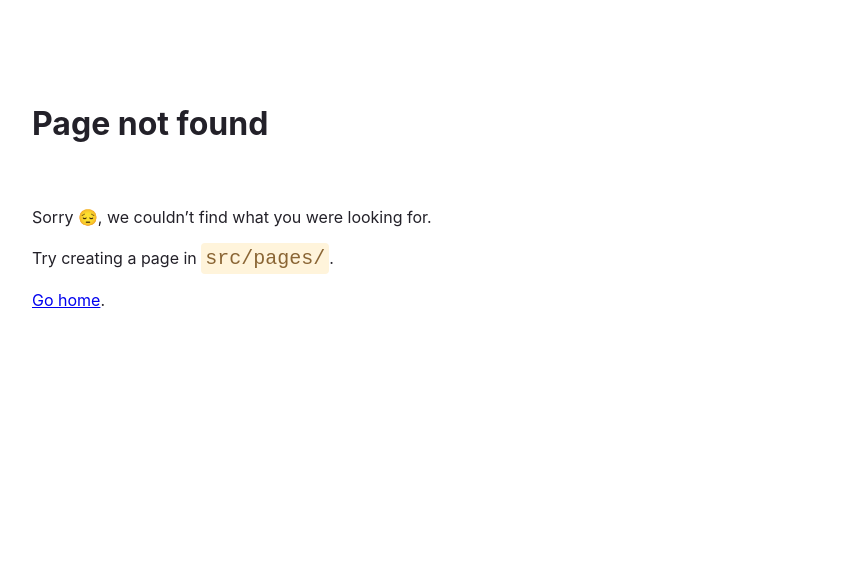
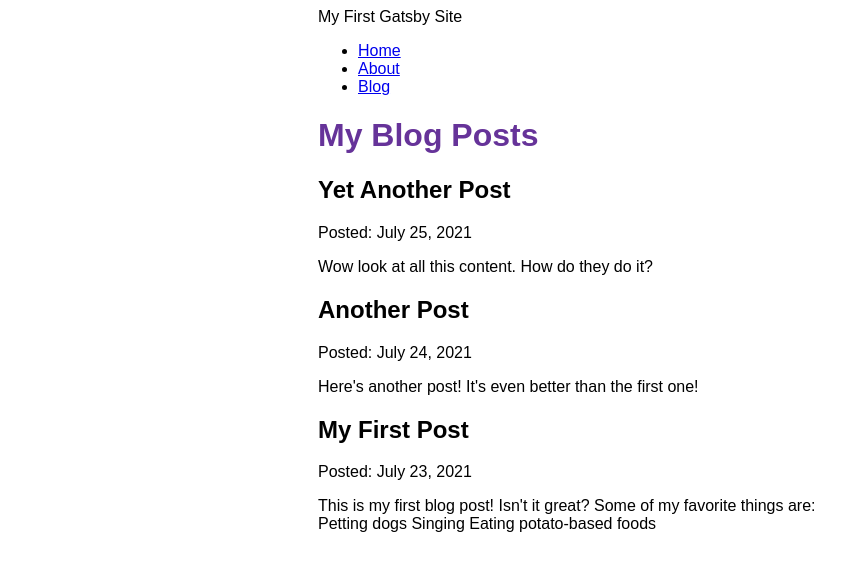
Before and after one commit to yuichi04/my-first-gatsby-site, a Gatsby site: page /blog in a window 1280 px wide. Before the commit this address had no page. Shown: the whole page, without its empty margins (72-917 px from the left). Built offline with nearby package versions, Linux system fonts and the light colour scheme; Gatsby itself is replaced by a stand-in of ours.

Commit message:
Finished Gatsby Tutorial Part 5

```diff
--- a/blog/another-post.mdx
+++ b/blog/another-post.mdx
@@ -0,0 +1,7 @@
+---
+title: "Another Post"
+date: "2021-07-24"
+slug: "another-post"
+---
+
+Here's another post! It's even better than the first one!
--- a/blog/my-first-post.mdx
+++ b/blog/my-first-post.mdx
@@ -0,0 +1,13 @@
+---
+title: "My First Post"
+date: "2021-07-23"
+slug: "my-first-post"
+---
+
+This is my first blog post! Isn't it _great_?
+
+Some of my **favorite** things are:
+
+- Petting dogs
+- Singing
+- Eating potato-based foods
--- a/blog/yet-another-post.mdx
+++ b/blog/yet-another-post.mdx
@@ -0,0 +1,7 @@
+---
+title: "Yet Another Post"
+date: "2021-07-25"
+slug: "yet-another-post"
+---
+
+Wow look at all this content. How do they do it?
--- a/gatsby-config.ts
+++ b/gatsby-config.ts
@@ -9,7 +9,18 @@ const config: GatsbyConfig = {
   // If you use VSCode you can also use the GraphQL plugin
   // Learn more at: https://gatsby.dev/graphql-typegen
   graphqlTypegen: true,
-  plugins: ["gatsby-plugin-image", "gatsby-plugin-sharp"],
+  plugins: [
+    "gatsby-plugin-image",
+    "gatsby-plugin-sharp",
+    {
+      resolve: "gatsby-source-filesystem",
+      options: {
+        name: `blog`,
+        path: `${__dirname}/blog`,
+      },
+    },
+    "gatsby-plugin-mdx",
+  ],
 };
 
 export default config;
--- a/package.json
+++ b/package.json
@@ -16,9 +16,12 @@
     "typecheck": "tsc --noEmit"
   },
   "dependencies": {
+    "@mdx-js/react": "^2.2.1",
     "gatsby": "^5.4.2",
     "gatsby-plugin-image": "^3.4.0",
+    "gatsby-plugin-mdx": "^5.4.0",
     "gatsby-plugin-sharp": "^5.4.0",
+    "gatsby-plugin-typegen": "^3.1.0",
     "gatsby-source-filesystem": "^5.4.0",
     "react": "^18.2.0",
     "react-dom": "^18.2.0"
--- a/src/components/layout.tsx
+++ b/src/components/layout.tsx
@@ -33,6 +33,11 @@ const Layout: React.FC<Props> = React.memo(({ pageTitle, children }) => {
               About
             </Link>
           </li>
+          <li className={navLinkItem}>
+            <Link to="/blog" className={navLinkText}>
+              Blog
+            </Link>
+          </li>
         </ul>
       </nav>
       <main>
--- a/src/components/seo.tsx
+++ b/src/components/seo.tsx
@@ -6,6 +6,7 @@ type Props = {
 };
 
 const Seo: React.FC<Props> = React.memo(({ title }) => {
+  // dataをdata layerから取得する
   const data = useStaticQuery(graphql`
     query {
       site {
--- /dev/null
+++ b/src/pages/blog.tsx
@@ -0,0 +1,37 @@
+import * as React from "react";
+import { graphql, HeadFC, PageProps } from "gatsby";
+import Layout from "../components/layout";
+import Seo from "../components/seo";
+
+const BlogPage: React.FC<{ data: any }> = ({ data }): any => {
+  return (
+    <Layout pageTitle="My Blog Posts">
+      {data.allMdx.nodes.map((node: any) => (
+        <article key={node.id}>
+          <h2>{node.frontmatter.title}</h2>
+          <p>Posted: {node.frontmatter.date}</p>
+          <p>{node.excerpt}</p>
+        </article>
+      ))}
+    </Layout>
+  );
+};
+
+export const query = graphql`
+  query BlogIndex {
+    allMdx(sort: { frontmatter: { date: DESC } }) {
+      nodes {
+        frontmatter {
+          date(formatString: "MMMM D, YYYY")
+          title
+        }
+        id
+        excerpt
+      }
+    }
+  }
+`;
+
+export const Head: HeadFC = () => <Seo title="My Blog Posts" />;
+
+export default BlogPage;
```
Also changed, not shown: src/images/cat.jpg (added), 1 other file.
